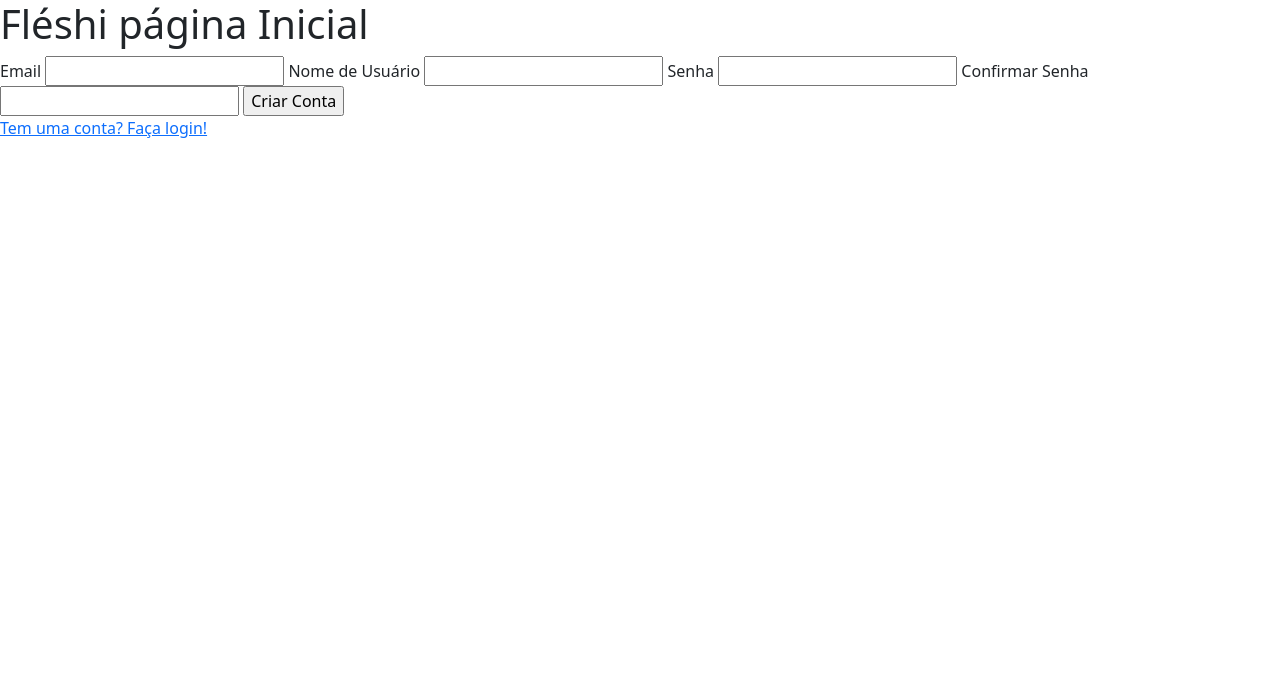
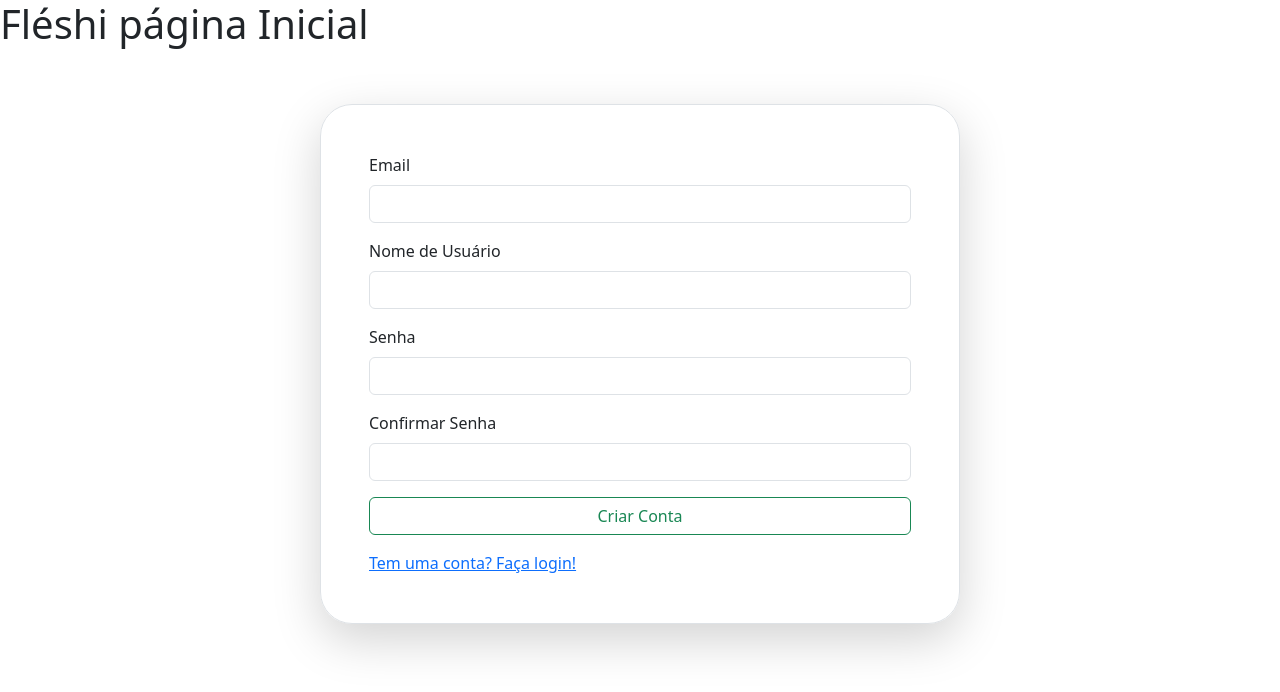
Before and after one commit to marialuisaa1/Fleshi, a Flask app: page /createaccount in a window 1280 px wide. Shown: the top 692 px of the page. Run offline with Flask 3, Linux system fonts and the light colour scheme.

Commit message:
feat: add bootstrap createaccount

```diff
--- a/appfleshi/templates/createaccount.html
+++ b/appfleshi/templates/createaccount.html
@@ -7,35 +7,44 @@
 
 {% block form %}
 
+<div class="d-flex justify-content-center">
+    <div class="border m-5 shadow-lg rounded-5 p-5 w-50">
         <form method="post">
             {{ form.csrf_token }}
-            {{ form.email.label () }}
-            {{ form.email() }}
+            <div class="mb-3">
+                    {{ form.email.label (class="form-label") }}
+                    {{ form.email(class="form-control") }}
 
                     {% if form.email.errors %}
                         {% for erro in form.email.errors %}
-                        <p class="alert alert-danger">{{ erro }}</p>
+                                <p class="alert alert-danger mt-2">{{ erro }}</p>
                         {% endfor %}
                 {% endif %}
+                </div>
+            <div class="mb-3">
 
-            {{ form.username.label () }}
-            {{ form.username() }}
+                {{ form.username.label (class="form-label") }}
+                {{ form.username(class="form-control") }}
 
                 {% if form.username.errors %}
                     {% for erro in form.username.errors %}
-                        <p class="alert alert-danger">{{ erro }}</p>
+                            <p class="alert alert-danger mt-2">{{ erro }}</p>
                     {% endfor %}
             {% endif %}
+                 </div>
 
-
-            {{ form.password.label() }}
-            {{ form.password() }}
-
-            {{ form.confirm_password.label() }}
-            {{ form.confirm_password() }}
-
-            {{ form.submit() }}
+                <div class="mb-3">
+                {{ form.password.label(class="form-label") }}
+                {{ form.password(class="form-control") }}
+                    </div>
+            <div class="mb-3">
+                {{ form.confirm_password.label(class="form-label") }}
+                {{ form.confirm_password(class="form-control") }}
+                </div>
+                {{ form.submit(class="btn btn-outline-success w-100") }}
         </form>
-<a href="{{ url_for('homepage') }}">Tem uma conta? Faça login!</a>
+    <a href="{{ url_for('homepage') }}" class="w-100 d-block mt-3">Tem uma conta? Faça login!</a>
+        </div>
+    </div>
 
 {% endblock %}
```
Lines whose indentation alone changed are shown as unchanged.
